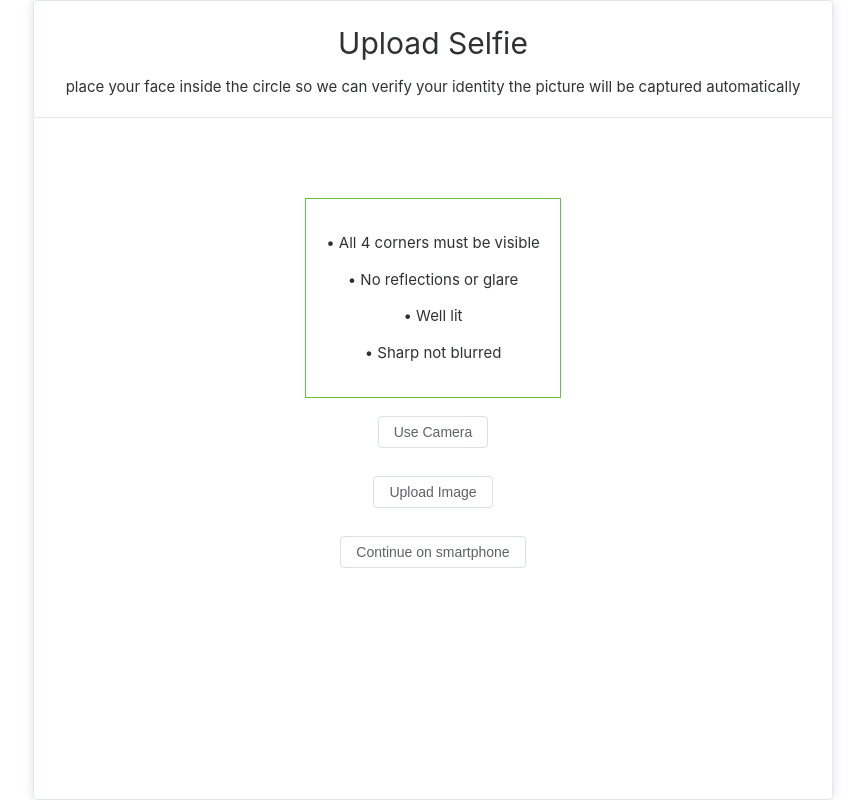
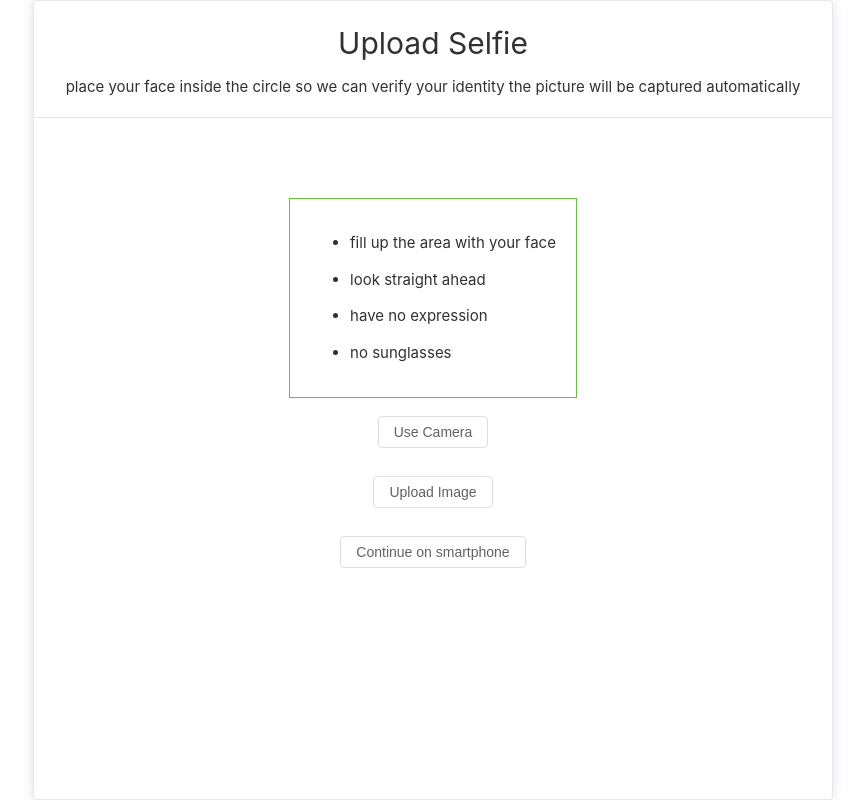
Before and after one commit to SamQGen/cfm, a Vue app: page /upload-selfie in a window 1280 px wide. Shown: the whole page, without its empty margins (207-1072 px from the left). Built offline with nearby package versions, Linux system fonts and the light colour scheme; no server answers.

Commit message:
added box stuff

```diff
--- a/src/components.d.ts
+++ b/src/components.d.ts
@@ -17,6 +17,7 @@ declare module '@vue/runtime-core' {
     ElDialog: typeof import('element-plus/es')['ElDialog']
     ElHeader: typeof import('element-plus/es')['ElHeader']
     ElIcon: typeof import('element-plus/es')['ElIcon']
+    ElInput: typeof import('element-plus/es')['ElInput']
     ElMain: typeof import('element-plus/es')['ElMain']
     ElRow: typeof import('element-plus/es')['ElRow']
     ElSpace: typeof import('element-plus/es')['ElSpace']
--- a/src/components/CameraModule.vue
+++ b/src/components/CameraModule.vue
@@ -10,7 +10,7 @@
     <canvas class="center half" ref="canvasSection" v-show="isTaken"></canvas>
     <div class="center" id="overlay">
       <img
-        v-if="applyMask"
+        v-if="applyMask && isCameraLoaded"
         class="center half transparent-image"
         :src="applyMask"
         alt=""
@@ -54,6 +54,11 @@ export default {
     },
   },
   computed: {
+    isCameraLoaded() {
+      let loaded = usePictureStore().cameraLoaded;
+      console.log("is camera loaded", loaded);
+      return loaded;
+    },
     applyMask() {
       switch (this.type) {
         case "id":
--- a/src/components/UploadItem.vue
+++ b/src/components/UploadItem.vue
@@ -16,13 +16,9 @@
           class="content-container"
           style="height: 200px; border: #67c23a solid 1px; padding: 20px"
         >
-          <el-row justify="center"> • All 4 corners must be visible </el-row>
-
-          <el-row justify="center"> • No reflections or glare </el-row>
-
-          <el-row justify="center"> • Well lit </el-row>
-
-          <el-row justify="center"> • Sharp not blurred </el-row>
+          <ul class="content-container">
+            <li v-for="(item, i) in calculatedList" :key="i">{{ item }}</li>
+          </ul>
         </el-container>
         <div v-for="(item, i) in buttons" :key="i" class="">
           <el-row class="row-padding">
@@ -143,6 +139,25 @@ export default {
     let ourInterval = null;
     const router = useRouter();
     const mask = ref("../assets/IDCard.png");
+    const idList = [
+      "All 4 corners must be visible",
+      "No reflections or glare",
+      "Well lit",
+      "Sharp not blurred",
+    ];
+    const personList = [
+      "fill up the area with your face",
+      "look straight ahead",
+      "have no expression",
+      "no sunglasses",
+    ];
+    const calculatedList = computed(() => {
+      if (props.type === "person") {
+        return personList;
+      } else {
+        return idList;
+      }
+    });
     const buttons = ref([
       {
         name: "Use Camera",
@@ -237,6 +252,7 @@ export default {
       onDialogClose,
       uploadDialogClose,
       takePicture,
+      calculatedList,
     };
   },
 };
--- a/src/stores/pictureStore.js
+++ b/src/stores/pictureStore.js
@@ -4,6 +4,7 @@ export const usePictureStore = defineStore("picture", {
   state: () => ({
     picture: null,
     camera: null,
+    cameraLoaded: false,
   }),
   getters: {
     //     allowMobile: (state) => state.allowMobile,
@@ -22,7 +23,7 @@ export const usePictureStore = defineStore("picture", {
           this.camera = camera;
           camera.start();
           console.log("camera started");
-          this.isLoaded = true;
+          this.cameraLoaded = true;
         })
         .catch((error) => {
           console.log("camera error", error);
@@ -32,6 +33,7 @@ export const usePictureStore = defineStore("picture", {
     stopCamera() {
       this.camera.stop();
       this.camera = null;
+      this.cameraLoaded = false;
     },
     takePicture() {
       this.camera.snapAsBlob().then((photo) => {
--- a/src/views/SmartPhoneMessageView.vue
+++ b/src/views/SmartPhoneMessageView.vue
@@ -18,13 +18,40 @@
         <el-button type="primary"> Resend SMS </el-button>
       </el-row>
       <el-row class="center loading-icon">
-        <el-button text>I have changed my number</el-button>
+        <el-button text type="primary" @click="openDialog"
+          >I have changed my number</el-button
+        >
       </el-row>
     </div>
   </el-card>
+  <el-dialog v-model="showNewNumberDialog">
+    <template #header>
+      <el-row justify="center"> <h1>Change number</h1></el-row>
+    </template>
+    <el-row justify="center">
+      <el-col :span="12"> Enter your new number: </el-col>
+      <el-col :span="12">
+        <el-input v-model="number" />
+      </el-col>
+    </el-row>
+    <template #footer>
+      <el-row justify="end">
+        <el-button type="success" @click="closeDialog"> save </el-button>
+      </el-row>
+    </template>
+  </el-dialog>
 </template>
 <script setup>
 import { Loading } from "@element-plus/icons-vue";
+import { ref } from "vue";
+let showNewNumberDialog = ref(false);
+let number = ref("");
+let openDialog = () => {
+  showNewNumberDialog.value = true;
+};
+let closeDialog = () => {
+  showNewNumberDialog.value = false;
+};
 </script>
 
 <style scoped>
--- a/src/views/VerificationView.vue
+++ b/src/views/VerificationView.vue
@@ -19,7 +19,7 @@
         </el-col>
       </el-row>
       <el-row justify="center" align="end" class="loading-icon">
-        <el-button> close </el-button>
+        <el-button @click="goStart"> close </el-button>
       </el-row>
     </div>
   </el-card>
@@ -29,6 +29,11 @@
 <script setup>
 import { Loading } from "@element-plus/icons-vue";
 import { MD_SIZE, SM_SIZE, XS_SIZE } from "~/assets/columnSizes";
+import { useRouter } from "vue-router";
+const router = useRouter();
+const goStart = () => {
+  router.push({ name: "default" });
+};
 </script>
 
 <style scoped>
--- a/src/views/ViewCapturedImageView.vue
+++ b/src/views/ViewCapturedImageView.vue
@@ -9,8 +9,8 @@
       </div>
     </template>
     <!--  body -->
-    <el-row justify="center">
-      <img :src="image" alt="" />
+    <el-row justify="center" id="container" class="half">
+      <img class="center half" :src="image" alt="" />
     </el-row>
     <el-row class="row-padding" justify="space-evenly">
       <el-button plain @click="retake"> Retake</el-button>
@@ -55,6 +55,7 @@ let upload = () => {
   console.log("upload");
 };
 let retake = () => {
+  router.back();
   console.log("retake");
 };
 </script>
@@ -63,4 +64,33 @@ let retake = () => {
 .row-padding {
   margin-top: 20px;
 }
+#container {
+  position: relative;
+  display: flex;
+  justify-content: center;
+}
+.half {
+  width: 560px;
+  height: 100%;
+}
+@media only screen and (max-width: 600px) {
+  .main-card {
+    /*display: flex;*/
+    /*justify-content: center;*/
+    height: 100vh;
+    width: 100vw;
+  }
+  .half {
+    width: 100%;
+    /*height: 100%;*/
+  }
+  #app {
+    /*max-width: 1280px;*/
+    margin: 0;
+    padding: 0;
+    /*display: flex;*/
+    /*justify-content: center;*/
+    font-weight: normal;
+  }
+}
 </style>
```
